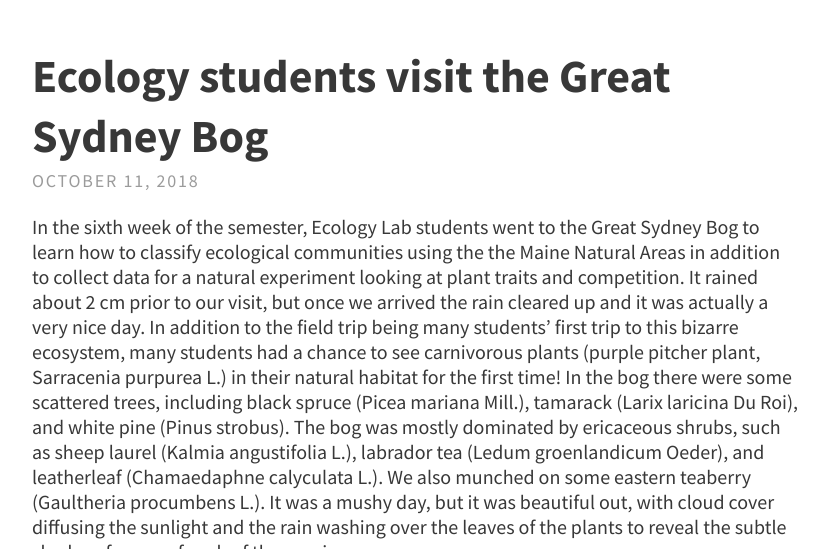
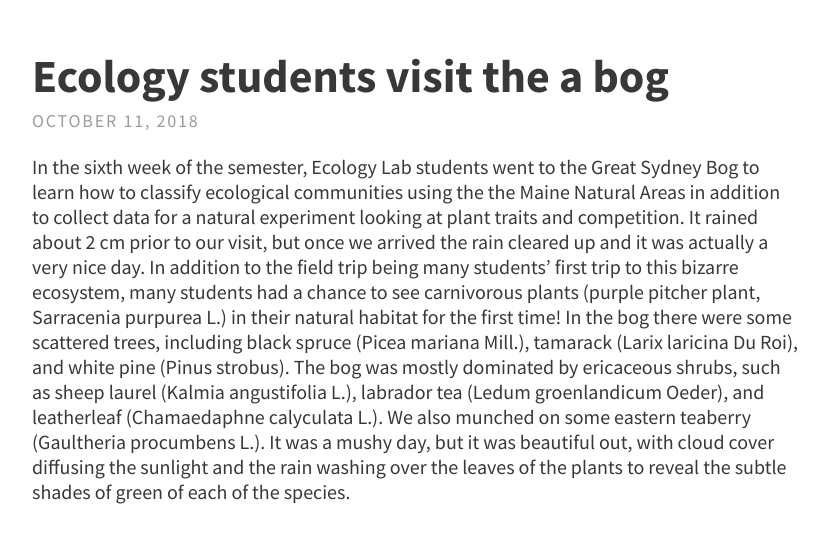
Before and after one commit to davan690/ColbyEcology.github.io, a Jekyll site: the page built from index.html, in a window 1280 px wide and 900 px high, cut to the strip 351-900 px from the top of the window. Shown: the whole strip, without its empty margins (224-1052 px from the left). Built offline with Jekyll 4.4.1, drawn with Linux system fonts in a browser that asks for light colours; the list of posts is cut into pages by our own code.

Commit message:
bog blog edit

```diff
--- a/_posts/2018-10-11-Bog.md
+++ b/_posts/2018-10-11-Bog.md
@@ -1,9 +1,9 @@
 ---
 layout: post
-title: Ecology students visit the Great Sydney Bog
+title: Ecology students visit the a bog
 feature-img: "assets/img/features/forest-1390865_edit.jpg"
 thumbnail:
-tags: [Great Sydney Bog, Ecological Communities, Competition]
+tags: [Great Sydney Bog, Bog, Ecological Communities, Competition]
 ---
 
 In the sixth week of the semester, Ecology Lab students went to the Great Sydney Bog to learn how to classify ecological communities using the the Maine Natural Areas in addition to collect data for a natural experiment looking at plant traits and competition. It rained about 2 cm prior to our visit, but once we arrived the rain cleared up and it was actually a very nice day. In addition to the field trip being many students' first trip to this bizarre ecosystem, many students had a chance to see carnivorous plants (purple pitcher plant, *Sarracenia purpurea* L.) in their natural habitat for the first time! In the bog there were some scattered trees, including black spruce (*Picea mariana* Mill.), tamarack (*Larix laricina* Du Roi), and white pine (*Pinus strobus*). The bog was mostly dominated by ericaceous shrubs, such as sheep laurel (*Kalmia angustifolia* L.), labrador tea (*Ledum groenlandicum* Oeder), and leatherleaf (*Chamaedaphne calyculata* L.). We also munched on some eastern teaberry (*Gaultheria procumbens* L.). It was a mushy day, but it was beautiful out, with cloud cover diffusing the sunlight and the rain washing over the leaves of the plants to reveal the subtle shades of green of each of the species.
```
